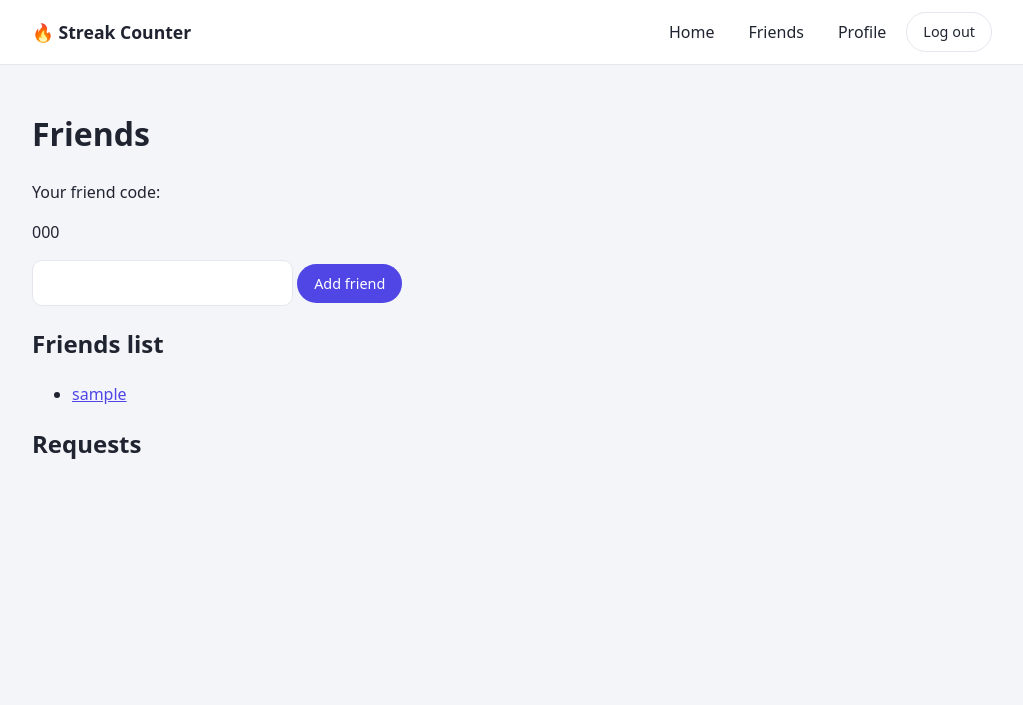
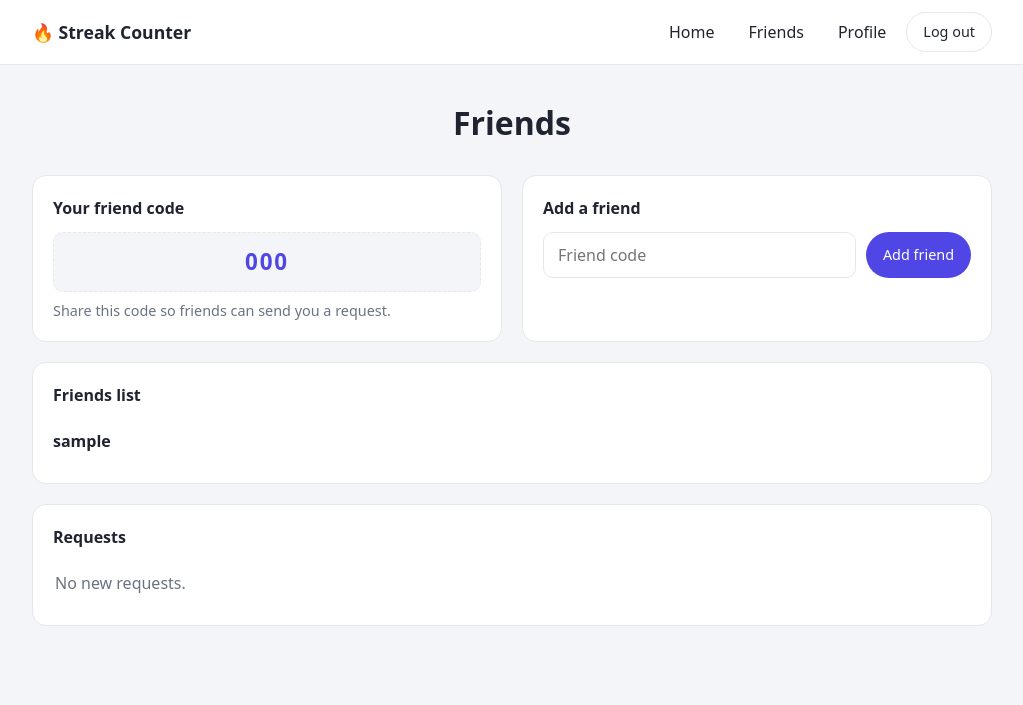
Before and after one commit to MirzokodirovDilshod/Streak-Counter, a Django app: page /friends/ in a window 1280 px wide. Shown: the top 705 px of the page, without its empty margins (128-1151 px from the left). Run offline with Django 5.2, Linux system fonts and the light colour scheme; a user stored in the database is signed in; tables that the repository leaves empty hold one stand-in row (values such as "Sample post").

Commit message:
Added design to all pages, and done today icon

```diff
--- a/streaks/models.py
+++ b/streaks/models.py
@@ -22,7 +22,9 @@ class Counter(models.Model):
         if self.last_date >= yesterday:
             return self.current_streak
         return 0
-
+    @property
+    def is_done_today(self):
+        return self.last_date == date.today()
     def __str__(self):
         return self.title
     def mark_done(self):
--- a/streaks/static/streaks/style.css
+++ b/streaks/static/streaks/style.css
@@ -1,4 +1,4 @@
-/* Ranglar bir joyda: keyin o'zgartirish oson */
+/* ---------- Ranglar bir joyda ---------- */
 :root {
   --bg: #f4f5f9;
   --card: #ffffff;
@@ -8,6 +8,7 @@
   --primary: #4f46e5;
   --primary-hover: #4338ca;
   --danger: #dc2626;
+  --ok: #16a34a;
   --radius: 14px;
 }
 
@@ -33,6 +34,7 @@ body {
 
 a { color: var(--primary); }
 button { font: inherit; cursor: pointer; }
+h1, h2 { margin: 0; }
 
 /* ---------- Tepa menyu ---------- */
 .topbar { background: var(--card); border-bottom: 1px solid var(--border); }
@@ -43,15 +45,15 @@ button { font: inherit; cursor: pointer; }
 }
 .brand { font-weight: 700; font-size: 1.1rem; color: var(--text); text-decoration: none; }
 .nav { display: flex; align-items: center; gap: 6px; flex-wrap: wrap; }
-.nav > a {
-  padding: 8px 14px; border-radius: 999px;
-  color: var(--text); text-decoration: none;
-}
+.nav > a { padding: 8px 14px; border-radius: 999px; color: var(--text); text-decoration: none; }
 .nav > a:hover { background: var(--bg); }
 .logout-form { margin: 0; }
 
 .container { max-width: 1000px; margin: 0 auto; padding: 24px 20px 60px; }
 .page-title { text-align: center; margin: 10px 0 28px; }
+.greeting { margin: 0 0 4px; color: var(--muted); font-size: 1.05rem; }
+.muted { color: var(--muted); margin: 8px 0 0; font-size: 0.9rem; }
+.empty { color: var(--muted); padding: 10px 2px; list-style: none; }
 
 /* ---------- Tugmalar ---------- */
 .btn {
@@ -65,58 +67,7 @@ button { font: inherit; cursor: pointer; }
 .btn-danger { background: transparent; color: var(--danger); border-color: var(--danger); }
 .btn-danger:hover { background: var(--danger); color: #fff; }
 
-/* ---------- Home: ikki ustun ---------- */
-.layout {
-  display: grid; grid-template-columns: 1.3fr 1fr;
-  gap: 24px; align-items: start;
-}
-
-.streak-list { list-style: none; margin: 0 0 20px; padding: 0; display: grid; gap: 14px; }
-.streak-card {
-  background: var(--card); border: 1px solid var(--border);
-  border-radius: var(--radius); padding: 16px 18px;
-  display: grid; grid-template-columns: auto 1fr; gap: 8px 16px; align-items: center;
-}
-.streak-badge {
-  grid-row: span 2; display: flex; flex-direction: column;
-  align-items: center; min-width: 56px; font-size: 1.4rem;
-}
-.streak-badge span { font-weight: 700; font-size: 1.3rem; }
-.streak-title { font-weight: 600; font-size: 1.05rem; }
-.streak-actions { display: flex; flex-wrap: wrap; gap: 8px; }
-.streak-actions form { margin: 0; }
-.empty { color: var(--muted); padding: 10px 2px; }
-
-.add-form { display: flex; gap: 10px; }
-.add-form input { flex: 1; }
-
-/* ---------- Formalar ---------- */
-input[type="text"], input[type="email"], input[type="password"] {
-  padding: 10px 14px; border: 1px solid var(--border); border-radius: 10px;
-  background: var(--card); color: var(--text); font: inherit;
-}
-input:focus { outline: 2px solid var(--primary); outline-offset: 1px; }
-
-/* ---------- Daily Quote kartasi ---------- */
-.quote-card {
-  background: var(--card); border: 1px solid var(--border);
-  border-left: 5px solid var(--primary); border-radius: var(--radius); padding: 22px;
-}
-.quote-label {
-  margin: 0 0 12px; font-size: 0.8rem; letter-spacing: 0.08em;
-  text-transform: uppercase; color: var(--muted);
-}
-.quote-text { font-size: 1.05rem; font-style: italic; margin: 0 0 14px; }
-.quote-author { margin: 0; font-weight: 600; text-align: right; }
-
-/* ---------- Telefon: bitta ustun ---------- */
-@media (max-width: 760px) {
-  .layout { grid-template-columns: 1fr; }
-}
-
-/* ---------- 1) Klassi yo'q tugmalar ham chiroyli bo'lsin ---------- */
-/* button:not(.btn): "btn" klassi yo'q tugmalarni tanlaydi (Accept, Save, Add friend va h.k.).
-   Klassi bor tugmalar (btn-danger va boshqalar) o'z ko'rinishini saqlaydi. */
+/* Klassi yo'q tugmalar (login/signup sahifalari) ham chiroyli bo'lsin */
 button:not(.btn) {
   background: var(--primary); color: #fff;
   border: 1px solid transparent; border-radius: 999px;
@@ -124,68 +75,105 @@ button:not(.btn) {
 }
 button:not(.btn):hover { background: var(--primary-hover); }
 
-/* ---------- 2) Hamma tugma va havola-tugmalar uchun animatsiya ---------- */
-button, .btn {
-  transition: transform 0.15s ease, box-shadow 0.15s ease,
-              background-color 0.15s ease, color 0.15s ease;
+button:focus-visible, .btn:focus-visible { outline: 3px solid var(--primary); outline-offset: 2px; }
+
+/* ---------- Formalar ---------- */
+input[type="text"], input[type="email"], input[type="password"] {
+  padding: 10px 14px; border: 1px solid var(--border); border-radius: 10px;
+  background: var(--card); color: var(--text); font: inherit; width: 100%;
 }
-button:hover, .btn:hover {
-  transform: translateY(-2px);                  /* tugma biroz ko'tariladi */
-  box-shadow: 0 6px 14px rgba(0, 0, 0, 0.15);   /* tagida soya paydo bo'ladi */
-}
-button:active, .btn:active {
-  transform: translateY(0) scale(0.96);
-  box-shadow: none;
-}
-/* Klaviatura bilan (Tab) tanlanganda ko'rinadigan ramka */
-button:focus-visible, .btn:focus-visible {
-  outline: 3px solid var(--primary); outline-offset: 2px;
-}
+input:focus { outline: 2px solid var(--primary); outline-offset: 1px; }
 
-/* ---------- 3) Kartalar va olov belgisi ---------- */
-.streak-card { transition: transform 0.2s ease, box-shadow 0.2s ease; }
-.streak-card:hover {
-  transform: translateY(-3px);
-  box-shadow: 0 10px 24px rgba(0, 0, 0, 0.12);
-}
-/*Streak kartasia bosganda olov o'ynab chiqadi*/
-.streak-card:hover .streak-badge { animation: flame 0.6s ease; }
-@keyframes flame {
-  0%   { transform: scale(1) rotate(0); }
-  30%  { transform: scale(1.25) rotate(-8deg); }
-  60%  { transform: scale(1.15) rotate(6deg); }
-  100% { transform: scale(1) rotate(0); }
-}
-/* Kompyuterida "harakatni kamaytirish" yoqilgan bo'lsa, hammasi o'chadi */
-@media (prefers-reduced-motion: reduce) {
-  * { transition: none !important; animation: none !important; }
-}
+.add-form { display: flex; gap: 10px; }
+.add-form input { flex: 1; width: auto; }
 
-.greeting {
-  margin: 0 0 4px;
-  color: var(--muted);
-  font-size: 1.05rem;
-}
+/* form.as_p chiqargan abzaslar */
+.form-card form p { display: flex; flex-direction: column; gap: 6px; margin: 0 0 16px; }
+.form-card label { font-weight: 600; }
+.helptext { color: var(--muted); font-size: 0.85rem; }
+.errorlist { list-style: none; margin: 0 0 12px; padding: 10px 14px;
+  border: 1px solid var(--danger); border-radius: 10px; color: var(--danger); }
+.form-card { max-width: 520px; margin: 0 auto; }
+.actions-row { display: flex; gap: 10px; align-items: center; }
 
-/* ---------- Statistika qatori ---------- */
-.stats {
-  display: grid;
-  grid-template-columns: repeat(3, 1fr);
-  gap: 14px;
-  margin-bottom: 24px;
-}
+/* ---------- Home: statistika ---------- */
+.stats { display: grid; grid-template-columns: repeat(3, 1fr); gap: 14px; margin-bottom: 24px; }
 .stat {
-  background: var(--card);
-  border: 1px solid var(--border);
-  border-radius: var(--radius);
-  padding: 14px 16px;
-  text-align: center;
-  display: flex;
-  flex-direction: column;
+  background: var(--card); border: 1px solid var(--border); border-radius: var(--radius);
+  padding: 14px 16px; text-align: center; display: flex; flex-direction: column;
 }
 .stat-value { font-size: 1.6rem; font-weight: 700; color: var(--primary); }
 .stat-label { font-size: 0.8rem; color: var(--muted); }
+
+/* ---------- Home: ikki ustun ---------- */
+.layout { display: grid; grid-template-columns: 1.3fr 1fr; gap: 24px; align-items: start; }
+
+.streak-list { list-style: none; margin: 0 0 20px; padding: 0; display: grid; gap: 14px; }
+.streak-list.narrow { max-width: 520px; margin: 0 auto 24px; }
+.streak-card {
+  background: var(--card); border: 1px solid var(--border); border-radius: var(--radius);
+  padding: 16px 18px; display: grid; grid-template-columns: auto 1fr; gap: 8px 16px; align-items: center;
+}
+.streak-badge {
+  grid-row: span 2; display: flex; flex-direction: column; align-items: center;
+  min-width: 56px; font-size: 1.4rem;
+}
+.streak-badge span { font-weight: 700; font-size: 1.3rem; }
+.streak-title { font-weight: 600; font-size: 1.05rem; }
+.streak-actions { display: flex; flex-wrap: wrap; gap: 8px; align-items: center; }
+.streak-actions form { margin: 0; }
+
+.done-badge {
+  display: inline-block; padding: 8px 16px; border-radius: 999px;
+  font-size: 0.9rem; font-weight: 600; color: var(--ok);
+  background: rgba(22, 163, 74, 0.12); border: 1px solid rgba(22, 163, 74, 0.35);
+}
+
+/* ---------- Daily Quote ---------- */
+.quote-card {
+  background: var(--card); border: 1px solid var(--border);
+  border-left: 5px solid var(--primary); border-radius: var(--radius); padding: 22px;
+}
+.quote-label { margin: 0 0 12px; font-size: 0.8rem; letter-spacing: 0.08em; text-transform: uppercase; color: var(--muted); }
+.quote-text { font-size: 1.05rem; font-style: italic; margin: 0 0 14px; }
+.quote-author { margin: 0; font-weight: 600; text-align: right; }
+
+/* ---------- Friends / Profile kartalari ---------- */
+.card {
+  background: var(--card); border: 1px solid var(--border);
+  border-radius: var(--radius); padding: 20px; margin-bottom: 20px;
+}
+.card-title { font-size: 1rem; margin-bottom: 12px; }
+.grid-2 { display: grid; grid-template-columns: 1fr 1fr; gap: 20px; }
+.grid-2 .card { margin-bottom: 20px; }
+.code-box {
+  margin: 0; padding: 12px 16px; text-align: center; font-size: 1.4rem;
+  font-weight: 700; letter-spacing: 0.08em; color: var(--primary);
+  background: var(--bg); border: 1px dashed var(--border); border-radius: 10px;
+  word-break: break-all;
+}
+
+.row-list { list-style: none; margin: 0; padding: 0; }
+.row {
+  display: flex; align-items: center; justify-content: space-between; gap: 12px;
+  padding: 10px 0; border-bottom: 1px solid var(--border);
+}
+.row:last-child { border-bottom: none; }
+.row-name { font-weight: 600; }
+.row a.row-name { text-decoration: none; color: var(--text); }
+.row a.row-name:hover { color: var(--primary); }
+.row-actions { display: flex; gap: 8px; }
+.row-actions form { margin: 0; }
+
+.actions-center { display: flex; justify-content: center; gap: 10px; flex-wrap: wrap; }
+.actions-center form { margin: 0; }
+
+/* ---------- Telefon ---------- */
+@media (max-width: 760px) {
+  .layout, .grid-2 { grid-template-columns: 1fr; }
+}
 @media (max-width: 480px) {
   .stat-value { font-size: 1.3rem; }
   .stat-label { font-size: 0.7rem; }
+  .add-form { flex-direction: column; }
 }
--- a/streaks/templates/streaks/base.html
+++ b/streaks/templates/streaks/base.html
@@ -24,6 +24,7 @@
       </nav>
     </div>
   </header>
+
   <main class="container">
     {% block content %}{% endblock %}
   </main>
--- a/streaks/templates/streaks/friends.html
+++ b/streaks/templates/streaks/friends.html
@@ -1,47 +1,60 @@
 {% extends 'streaks/base.html' %}
+
+{% block title %}Friends · Streak Counter{% endblock %}
+
 {% block content %}
-  <h1>Friends</h1>
-  <p>Your friend code:</p>
-  <p>{{ profile.friend_code }}</p>
+  <h1 class="page-title">Friends</h1>
 
-  <form action="{% url 'send_request' %}" method="post">
+  <div class="grid-2">
+    <section class="card">
+      <h2 class="card-title">Your friend code</h2>
+      <p class="code-box">{{ profile.friend_code }}</p>
+      <p class="muted">Share this code so friends can send you a request.</p>
+    </section>
+
+    <section class="card">
+      <h2 class="card-title">Add a friend</h2>
+      <form action="{% url 'send_request' %}" method="post" class="add-form">
         {% csrf_token %}
-    <input type="text" name="friend_code">
-    <button type="submit">Add friend</button>
+        <input type="text" name="friend_code" placeholder="Friend code" required>
+        <button type="submit" class="btn btn-primary">Add friend</button>
       </form>
+    </section>
+  </div>
 
-  <h2>Friends list</h2>
-  <ul>
+  <section class="card">
+    <h2 class="card-title">Friends list</h2>
+    <ul class="row-list">
       {% for u in friend_users %}
-      <li><a href="{% url 'friends_profile' u.id %}">{{ u.username }}</a></li>
+        <li class="row">
+          <a class="row-name" href="{% url 'friends_profile' u.id %}">{{ u.username }}</a>
+        </li>
       {% empty %}
-      <li>No friends yet</li>
+        <li class="empty">No friends yet. Share your code to get started.</li>
       {% endfor %}
     </ul>
+  </section>
 
-  <h2>Requests</h2>
-  <ul>
+  <section class="card">
+    <h2 class="card-title">Requests</h2>
+    <ul class="row-list">
       {% for r in incoming %}
-      <li>
-        {{ r.sender.username }}
+        <li class="row">
+          <span class="row-name">{{ r.sender.username }}</span>
+          <div class="row-actions">
             <form action="{% url 'accept_request' r.id %}" method="post">
               {% csrf_token %}
-          <button type="submit">Accept</button>
+              <button type="submit" class="btn btn-primary">Accept</button>
             </form>
+            <form action="{% url 'reject_request' r.id %}" method="post">
+              {% csrf_token %}
+              <button type="submit" class="btn btn-danger">Reject</button>
+            </form>
+          </div>
         </li>
+      {% empty %}
+        <li class="empty">No new requests.</li>
       {% endfor %}
     </ul>
+  </section>
 {% endblock %}
-{% for r in incoming %}
-  <li>
-    {{ r.sender.username }}
-    <form action="{% url 'accept_request' r.id %}" method="post" style="display:inline">
-      {% csrf_token %}
-      <button type="submit">Accept</button>
-    </form>
-    <form action="{% url 'reject_request' r.id %}" method="post" style="display:inline">
-      {% csrf_token %}
-      <button type="submit">Reject</button>
-    </form>
-  </li>
-{% endfor %}
```
Also changed, not shown: streaks/templates/streaks/edit_counter.html (+13 -8 lines), streaks/templates/streaks/friend_profile.html (+18 -10 lines), streaks/templates/streaks/home.html (+7 -1 lines), streaks/templates/streaks/my_profile.html (+11 -6 lines). Lines whose indentation alone changed are shown as unchanged.
